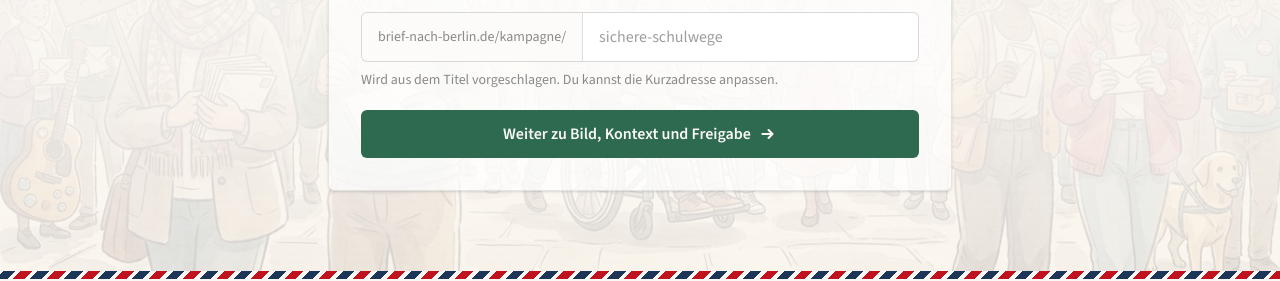
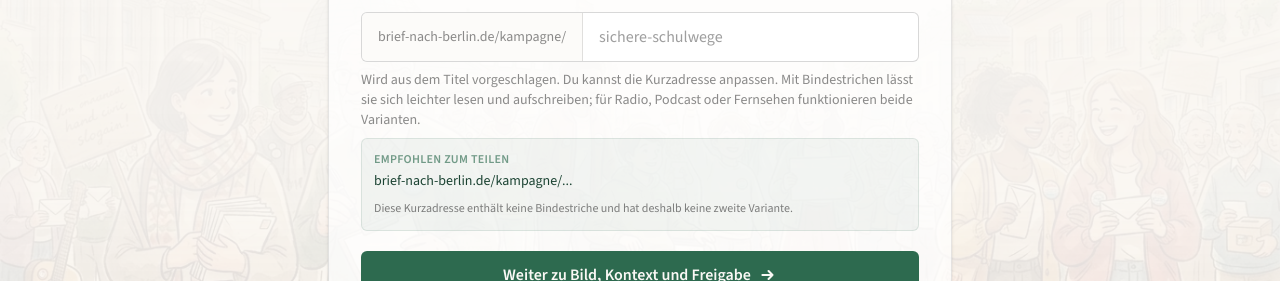
Before and after one commit to tholo91/brief-nach-berlin, a Next.js app in the folder web/: page /kampagne/starten in a window 1280 px wide. Shown: the part 1795-2076 px from the top of the page. Built offline with nearby package versions, Linux system fonts and the light colour scheme; no server answers; what @getbrevo/brevo, @mistralai/mistralai would draw is missing.

Commit message:
feat: show spoken campaign URL variants

```diff
--- a/web/src/app/(site)/kampagne/[slug]/not-found.tsx
+++ b/web/src/app/(site)/kampagne/[slug]/not-found.tsx
@@ -1,5 +1,6 @@
 import Link from "next/link";
 import { getRecentActiveCampaigns } from "@/lib/campaigns/repository";
+import { campaignLogoPublicUrl } from "@/lib/campaigns/logo";
 
 export default async function CampaignNotFound() {
   const campaigns = await getRecentActiveCampaigns(5).catch(() => []);
@@ -24,16 +25,38 @@ export default async function CampaignNotFound() {
               <Link
                 key={campaign.id}
                 href={`/kampagne/${campaign.slug}`}
-                className="rounded-md border border-warmgrau/15 bg-white/75 px-4 py-4 transition-colors hover:border-waldgruen/40 hover:bg-white"
+                className="flex items-center gap-3 rounded-md border border-warmgrau/15 bg-white/75 px-4 py-4 transition-colors hover:border-waldgruen/40 hover:bg-white"
               >
-                <span className="font-body text-base font-semibold text-waldgruen-dark">
-                  {campaign.title}
-                </span>
-                {campaign.creatorName && (
-                  <span className="mt-1 block font-body text-sm text-warmgrau/60">
-                    von {campaign.creatorName}
+                {campaignLogoPublicUrl(campaign.logoPath) ? (
+                  <span
+                    role="img"
+                    aria-label={`Logo oder Bild von ${campaign.creatorName?.trim() || campaign.title}`}
+                    className="h-12 w-12 shrink-0 rounded-full border border-warmgrau/15 bg-white shadow-sm"
+                    style={{
+                      backgroundImage: `url(${campaignLogoPublicUrl(campaign.logoPath)})`,
+                      backgroundPosition: "center",
+                      backgroundRepeat: "no-repeat",
+                      backgroundSize: "contain",
+                    }}
+                  />
+                ) : (
+                  <span
+                    aria-hidden="true"
+                    className="flex h-12 w-12 shrink-0 items-center justify-center rounded-full border border-waldgruen/15 bg-waldgruen/10 font-typewriter text-lg font-bold text-waldgruen-dark"
+                  >
+                    {campaign.title.trim().charAt(0).toUpperCase()}
                   </span>
                 )}
+                <span className="min-w-0">
+                  <span className="block font-body text-base font-semibold text-waldgruen-dark">
+                    {campaign.title}
+                  </span>
+                  {campaign.creatorName && (
+                    <span className="mt-1 block font-body text-sm text-warmgrau/60">
+                      von {campaign.creatorName}
+                    </span>
+                  )}
+                </span>
               </Link>
             ))}
           </div>
--- a/web/src/components/campaigns/CreatorCampaignForm.tsx
+++ b/web/src/components/campaigns/CreatorCampaignForm.tsx
@@ -13,7 +13,11 @@ import {
   createCampaignDraftAction,
   type CreateCampaignDraftResult,
 } from "@/lib/actions/createCampaignDraft";
-import { BUNDESLAND_NAMES, normalizeCampaignSlug } from "@/lib/campaigns/schema";
+import {
+  BUNDESLAND_NAMES,
+  compactCampaignSlug,
+  normalizeCampaignSlug,
+} from "@/lib/campaigns/schema";
 import {
   MdbCampaignHiddenInputs,
   MdbCampaignSelector,
@@ -145,6 +149,11 @@ export function CreatorCampaignForm() {
   const [logoFileName, setLogoFileName] = useState<string | null>(null);
   const [logoError, setLogoError] = useState<string | null>(null);
   const normalizedSlug = useMemo(() => slugPreview(draft.slug), [draft.slug]);
+  const normalizedCompactSlug = useMemo(
+    () => compactCampaignSlug(normalizedSlug),
+    [normalizedSlug]
+  );
+  const hasCompactSlug = normalizedCompactSlug !== normalizedSlug;
   const titleError = fieldError(result, "title");
   const issueTextError = fieldError(result, "issueText");
   const slugError = fieldError(result, "slug");
@@ -676,8 +685,40 @@ export function CreatorCampaignForm() {
           />
         </div>
         <p className="font-body text-sm text-warmgrau/60">
-          Wird aus dem Titel vorgeschlagen. Du kannst die Kurzadresse anpassen.
+          Wird aus dem Titel vorgeschlagen. Du kannst die Kurzadresse anpassen. Mit
+          Bindestrichen lässt sie sich leichter lesen und aufschreiben; für Radio,
+          Podcast oder Fernsehen funktionieren beide Varianten.
         </p>
+        <div className="grid gap-2 rounded-md border border-waldgruen/12 bg-waldgruen/5 px-3 py-3">
+          <div>
+            <p className="font-body text-xs font-semibold uppercase tracking-wide text-waldgruen/65">
+              Empfohlen zum Teilen
+            </p>
+            <p className="mt-1 break-all font-body text-sm text-waldgruen-dark">
+              brief-nach-berlin.de/kampagne/{normalizedSlug || "..."}
+            </p>
+          </div>
+          {hasCompactSlug ? (
+            <>
+              <div>
+                <p className="font-body text-xs font-semibold uppercase tracking-wide text-waldgruen/65">
+                  Für gesprochene Weitergabe
+                </p>
+                <p className="mt-1 break-all font-body text-sm text-waldgruen-dark">
+                  brief-nach-berlin.de/kampagne/{normalizedCompactSlug || "..."}
+                </p>
+              </div>
+              <p className="font-body text-xs leading-relaxed text-warmgrau/65">
+                Beide Adressen führen zur selben Kampagne.
+              </p>
+            </>
+          ) : (
+            <p className="font-body text-xs leading-relaxed text-warmgrau/65">
+              Diese Kurzadresse enthält keine Bindestriche und hat deshalb keine zweite
+              Variante.
+            </p>
+          )}
+        </div>
         {slugError && (
           <p id="slug-error" className="font-body text-sm text-airmail-rot">
             {slugError}
@@ -955,10 +996,32 @@ export function CreatorCampaignForm() {
             <dl className="mt-5 grid gap-3 rounded-md border border-warmgrau/15 bg-white/70 p-4">
               <div>
                 <dt className="font-body text-xs font-semibold uppercase tracking-wide text-warmgrau/50">
-                  Kurzadresse
+                  Aufrufbare Adressen
                 </dt>
-                <dd className="mt-1 break-all font-body text-sm font-semibold text-waldgruen-dark">
-                  brief-nach-berlin.de/kampagne/{normalizedSlug || "..."}
+                <dd className="mt-1 grid gap-2 font-body text-sm font-semibold text-waldgruen-dark">
+                  <div>
+                    <span className="block text-xs font-normal text-warmgrau/60">
+                      Mit Bindestrichen – empfohlen zum Teilen
+                    </span>
+                    <span className="block break-all">
+                      brief-nach-berlin.de/kampagne/{normalizedSlug || "..."}
+                    </span>
+                  </div>
+                  {hasCompactSlug ? (
+                    <div>
+                      <span className="block text-xs font-normal text-warmgrau/60">
+                        Ohne Bindestriche – für Radio, Podcast oder Fernsehen
+                      </span>
+                      <span className="block break-all">
+                        brief-nach-berlin.de/kampagne/{normalizedCompactSlug || "..."}
+                      </span>
+                    </div>
+                  ) : (
+                    <span className="block text-xs font-normal text-warmgrau/60">
+                      Diese Kurzadresse enthält keine Bindestriche und hat deshalb keine
+                      zweite Variante.
+                    </span>
+                  )}
                 </dd>
               </div>
               <div>
```
Also changed, not shown: 1 other file (tests, documents, lock files or other folders).
